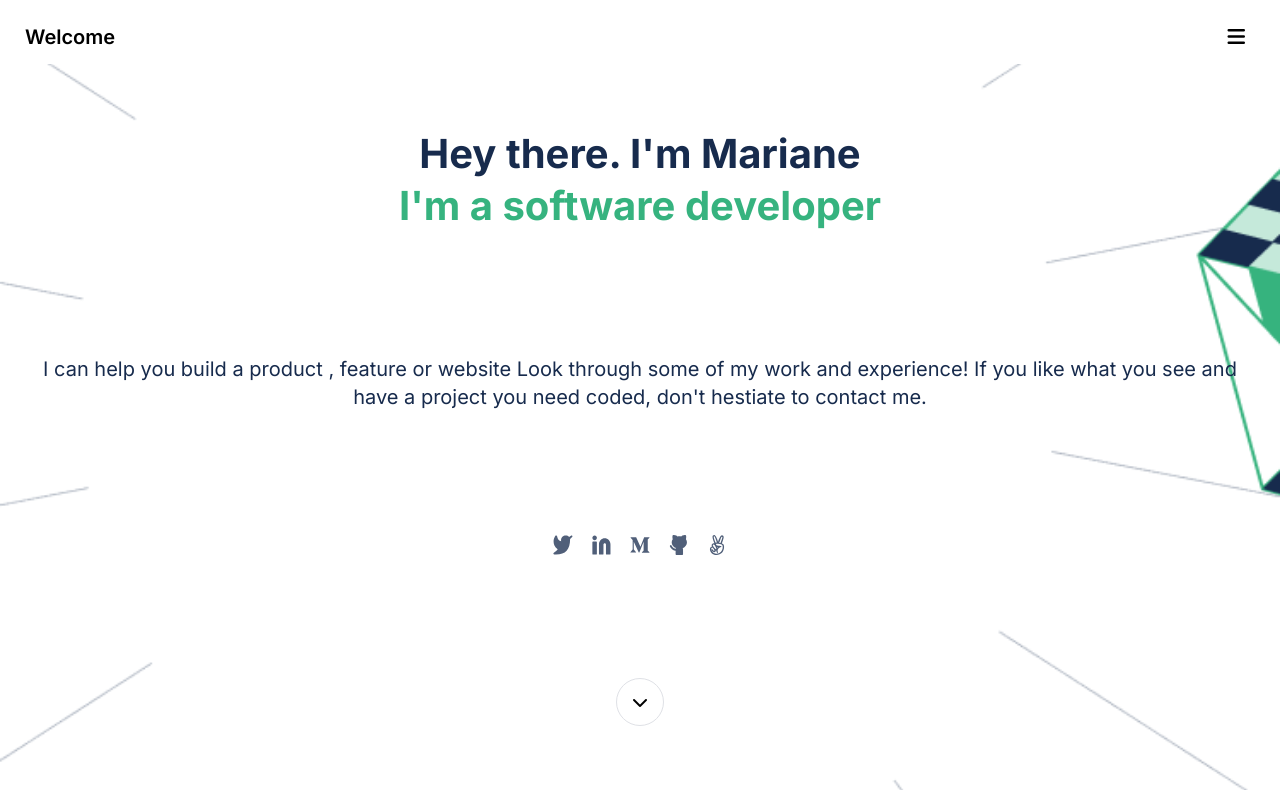
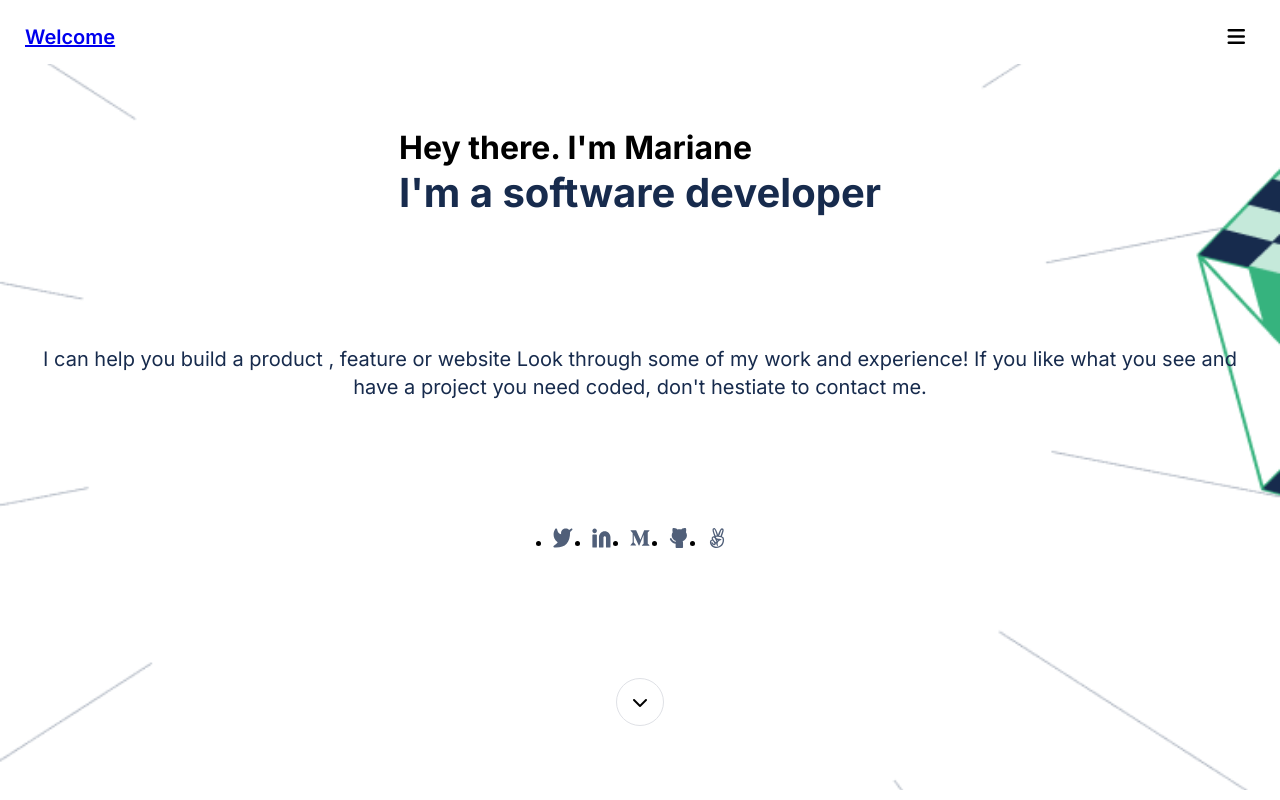
Before and after one commit to Rhaegar121/My-Portfolio-Project, a website: page home.html in a window 1280 px wide. Drawn offline with Linux system fonts and the light colour scheme.

Commit message:
add link(<a> tag) and replace <p>tag with <h1>tag and use ul,li tag

```diff
--- a/home.html
+++ b/home.html
@@ -2,13 +2,13 @@
 <html lang="en">
 
 <head>
-    <meta charset="UTF-8">
-    <meta http-equiv="X-UA-Compatible" content="IE=edge">
-    <meta name="viewport" content="width=device-width, initial-scale=1.0">
+    <meta charset="UTF-8" />
+    <meta http-equiv="X-UA-Compatible" content="IE=edge" />
+    <meta name="viewport" content="width=device-width, initial-scale=1.0" />
     <title>My Portfolio</title>
 
     <!-- custom css -->
-    <link rel="stylesheet" href="style.css">
+    <link rel="stylesheet" href="style.css" />
 
     <!-- fontawesome cdn -->
     <link rel="stylesheet" href="https://cdnjs.cloudflare.com/ajax/libs/font-awesome/6.2.1/css/all.min.css"
@@ -17,33 +17,45 @@
 
     <!-- google font -->
     <style>
-        @import url('https://fonts.googleapis.com/css2?family=Inter:wght@300;400;500;600;700;800&display=swap');
+        @import url("https://fonts.googleapis.com/css2?family=Inter:wght@300;400;500;600;700;800&display=swap");
     </style>
 </head>
 
 <body>
     <header class="toolbar">
-        <h1>Welcome</h1>
-        <i class="fa-solid fa-bars"></i>
+        <h1><a href="#">Welcome</a></h1>
+        <nav><i class="fa-solid fa-bars"></i></nav>
     </header>
 
     <main class="headline">
         <div class="primary">
-            <p>Hey there. I'm Mariane
-            </p>
-            <p id="green">I'm a software developer</p>
+            <h1>Hey there. I'm Mariane</h1>
+            <p>I'm a software developer</p>
         </div>
         <div class="supporting-text">
-            <p> I can help you build a product , feature or website Look through some of my work and experience! If you like what you see and have a project you need coded,
-                don't hestiate to contact me.</p>
+            <p>
+                I can help you build a product , feature or website Look through some
+                of my work and experience! If you like what you see and have a project
+                you need coded, don't hestiate to contact me.
+            </p>
         </div>
-        <div class="social-media-icon">
-            <img src="photo/twitter.svg" alt="">
-            <img src="photo/Linkedin icon.svg" alt="">
-            <img src="photo/medium.svg" alt="">
-            <img src="photo/github.svg" alt="">
-            <img src="photo/angellist.svg" alt="">
-        </div>
+        <ul class="social-media-icon">
+            <li>
+                <a href="#"><img src="photo/twitter.svg" alt="" /></a>
+            </li>
+            <li>
+                <a href="#"><img src="photo/Linkedin icon.svg" alt="" /></a>
+            </li>
+            <li>
+                <a href="#"><img src="photo/medium.svg" alt="" /></a>
+            </li>
+            <li>
+                <a href="#"><img src="photo/github.svg" alt="" /></a>
+            </li>
+            <li>
+                <a href="#"><img src="photo/angellist.svg" alt="" /></a>
+            </li>
+        </ul>
         <div class="action">
             <i class="fa-solid fa-chevron-down"></i>
         </div>
```
